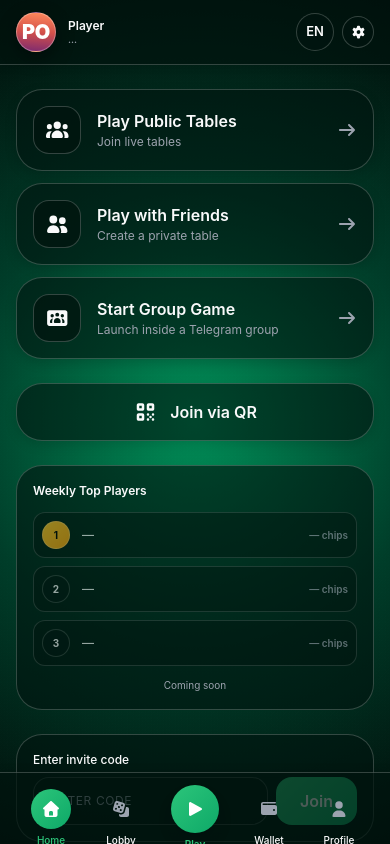
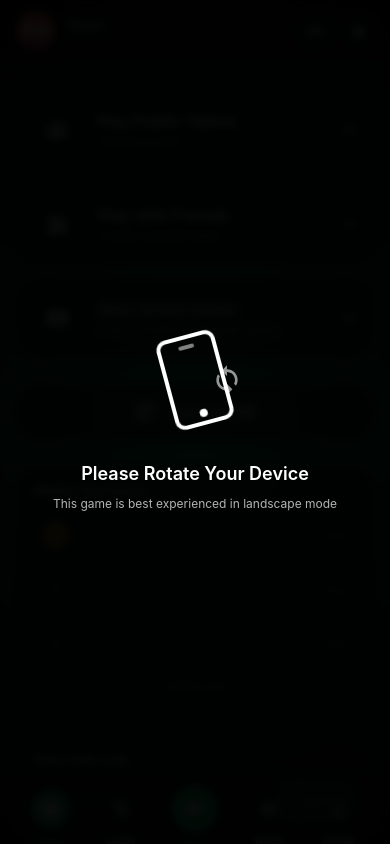
Before and after one commit to shahinmnm/poker-last, a React (Vite) app in the folder telegram_poker_bot/frontend/: page / in a window 390 px wide. Built offline with nearby package versions, Linux system fonts and the light colour scheme; a small style sheet from the web is missing.

Commit message:
Add OrientationGuard component for landscape orientation lock in Telegram WebApp
Co-authored-by: shahinmnm <119159633+shahinmnm@users.noreply.github.com>

```diff
--- a/telegram_poker_bot/frontend/index.html
+++ b/telegram_poker_bot/frontend/index.html
@@ -3,7 +3,9 @@
   <head>
     <meta charset="UTF-8" />
     <link rel="icon" type="image/svg+xml" href="/vite.svg" />
+    <link rel="manifest" href="/manifest.json" />
     <meta name="viewport" content="width=device-width, initial-scale=1.0" />
+    <meta name="theme-color" content="#0c1326" />
     <title>Telegram Poker Bot</title>
     <script src="https://telegram.org/js/telegram-web-app.js"></script>
   </head>
--- a/telegram_poker_bot/frontend/src/App.tsx
+++ b/telegram_poker_bot/frontend/src/App.tsx
@@ -5,6 +5,7 @@ import { LocalizationProvider } from './providers/LocalizationProvider'
 import { ThemeProvider } from './providers/ThemeProvider'
 import { UserDataProvider } from './providers/UserDataProvider'
 import { LayoutProvider } from './providers/LayoutProvider'
+import { OrientationGuard } from './components/ui/OrientationGuard'
 import MainLayout from './components/MainLayout'
 import HomePage from './pages/Home'
 import LobbyNewPage from './pages/LobbyNew'
@@ -50,6 +51,7 @@ function App() {
         <ThemeProvider>
           <UserDataProvider>
             <LayoutProvider>
+              <OrientationGuard>
                 <BrowserRouter>
                   <StartParamBridge />
                   <Routes>
@@ -85,6 +87,7 @@ function App() {
                     <Route path="*" element={<Navigate to="/" replace />} />
                   </Routes>
                 </BrowserRouter>
+              </OrientationGuard>
             </LayoutProvider>
           </UserDataProvider>
         </ThemeProvider>
--- /dev/null
+++ b/telegram_poker_bot/frontend/src/components/ui/OrientationGuard.tsx
@@ -0,0 +1,204 @@
+import { type ReactNode, useEffect, useState, useCallback } from 'react'
+import { createPortal } from 'react-dom'
+
+interface OrientationGuardProps {
+  children: ReactNode
+}
+
+/**
+ * OrientationGuard - A "Soft Lock" component for landscape orientation
+ *
+ * This component detects when a mobile device is in portrait mode and displays
+ * an overlay asking the user to rotate their device to landscape.
+ *
+ * Why "Soft Lock" instead of CSS rotation:
+ * - CSS transform: rotate(90deg) causes touch event misalignment
+ * - Native OS elements (keyboard, notifications) remain in original orientation
+ * - Better UX as users naturally rotate their device
+ * - Industry standard approach used by major HTML5 game engines (Phaser, Unity WebGL)
+ */
+export function OrientationGuard({ children }: OrientationGuardProps) {
+  const [isPortrait, setIsPortrait] = useState(false)
+
+  const checkOrientation = useCallback(() => {
+    // Consider portrait if height > width
+    const portrait = window.innerHeight > window.innerWidth
+    setIsPortrait(portrait)
+  }, [])
+
+  useEffect(() => {
+    // Initial check
+    checkOrientation()
+
+    // Listen for orientation and resize changes
+    window.addEventListener('resize', checkOrientation)
+    window.addEventListener('orientationchange', checkOrientation)
+
+    // Attempt native orientation lock APIs (will fail silently on most devices)
+    tryNativeOrientationLock()
+
+    return () => {
+      window.removeEventListener('resize', checkOrientation)
+      window.removeEventListener('orientationchange', checkOrientation)
+    }
+  }, [checkOrientation])
+
+  return (
+    <>
+      {children}
+      {isPortrait && <RotateOverlay />}
+    </>
+  )
+}
+
+/**
+ * Attempt to use native APIs for orientation locking
+ * These will fail silently on most mobile browsers but work on some Android PWAs
+ */
+function tryNativeOrientationLock() {
+  // Try Telegram WebApp fullscreen API
+  try {
+    const tg = window.Telegram?.WebApp as TelegramWebAppExtended | undefined
+    if (tg?.requestFullscreen) {
+      tg.requestFullscreen()
+    }
+  } catch {
+    // Silently ignore - not supported
+  }
+
+  // Try native Screen Orientation API
+  try {
+    const orientation = screen.orientation as ScreenOrientationExtended | undefined
+    if (orientation?.lock) {
+      orientation.lock('landscape').catch(() => {
+        // Silently ignore - orientation lock not supported or not in fullscreen
+      })
+    }
+  } catch {
+    // Silently ignore - API not available
+  }
+}
+
+/**
+ * Full-screen overlay displayed when device is in portrait mode
+ */
+function RotateOverlay() {
+  return createPortal(
+    <div
+      className="fixed inset-0 z-50 flex flex-col items-center justify-center bg-black/95 backdrop-blur-sm"
+      style={{ touchAction: 'none' }}
+    >
+      {/* Animated phone icon */}
+      <div className="relative mb-8">
+        <div className="animate-rotate-phone">
+          <PhoneIcon />
+        </div>
+        {/* Rotation arrow */}
+        <div className="absolute -right-4 top-1/2 -translate-y-1/2">
+          <RotateArrowIcon />
+        </div>
+      </div>
+
+      {/* Message */}
+      <h2 className="text-xl font-semibold text-white mb-2">
+        Please Rotate Your Device
+      </h2>
+      <p className="text-sm text-white/70 text-center max-w-xs px-4">
+        This game is best experienced in landscape mode
+      </p>
+    </div>,
+    document.body
+  )
+}
+
+/**
+ * Phone SVG icon
+ */
+function PhoneIcon() {
+  return (
+    <svg
+      width="64"
+      height="96"
+      viewBox="0 0 64 96"
+      fill="none"
+      xmlns="http://www.w3.org/2000/svg"
+      className="text-white"
+    >
+      <rect
+        x="4"
+        y="4"
+        width="56"
+        height="88"
+        rx="8"
+        stroke="currentColor"
+        strokeWidth="4"
+        fill="none"
+      />
+      <circle cx="32" cy="82" r="4" fill="currentColor" />
+      <rect x="24" y="12" width="16" height="4" rx="2" fill="currentColor" opacity="0.5" />
+    </svg>
+  )
+}
+
+/**
+ * Rotation arrow SVG icon
+ */
+function RotateArrowIcon() {
+  return (
+    <svg
+      width="32"
+      height="32"
+      viewBox="0 0 24 24"
+      fill="none"
+      xmlns="http://www.w3.org/2000/svg"
+      className="text-white/80 animate-pulse"
+    >
+      <path
+        d="M12 4V1L8 5l4 4V6c3.31 0 6 2.69 6 6 0 1.01-.25 1.97-.7 2.8l1.46 1.46A7.93 7.93 0 0020 12c0-4.42-3.58-8-8-8zm0 14c-3.31 0-6-2.69-6-6 0-1.01.25-1.97.7-2.8L5.24 7.74A7.93 7.93 0 004 12c0 4.42 3.58 8 8 8v3l4-4-4-4v3z"
+        fill="currentColor"
+      />
+    </svg>
+  )
+}
+
+// CSS keyframe animation styles - these will be added via a style tag
+const rotatePhoneStyles = `
+@keyframes rotate-phone {
+  0%, 100% {
+    transform: rotate(0deg);
+  }
+  25% {
+    transform: rotate(15deg);
+  }
+  75% {
+    transform: rotate(-15deg);
+  }
+}
+
+.animate-rotate-phone {
+  animation: rotate-phone 2s ease-in-out infinite;
+}
+`
+
+// Inject animation styles on module load
+if (typeof document !== 'undefined') {
+  const styleId = 'orientation-guard-styles'
+  if (!document.getElementById(styleId)) {
+    const styleSheet = document.createElement('style')
+    styleSheet.id = styleId
+    styleSheet.textContent = rotatePhoneStyles
+    document.head.appendChild(styleSheet)
+  }
+}
+
+// Extended Telegram WebApp interface for fullscreen support
+interface TelegramWebAppExtended {
+  requestFullscreen?: () => void
+}
+
+// Extended ScreenOrientation interface for lock support (not in all TypeScript definitions)
+interface ScreenOrientationExtended {
+  lock?: (orientation: 'landscape' | 'portrait' | 'landscape-primary' | 'landscape-secondary' | 'portrait-primary' | 'portrait-secondary') => Promise<void>
+}
+
+export default OrientationGuard
```
Also changed, not shown: telegram_poker_bot/frontend/public/manifest.json (added). Lines whose indentation alone changed are shown as unchanged.
